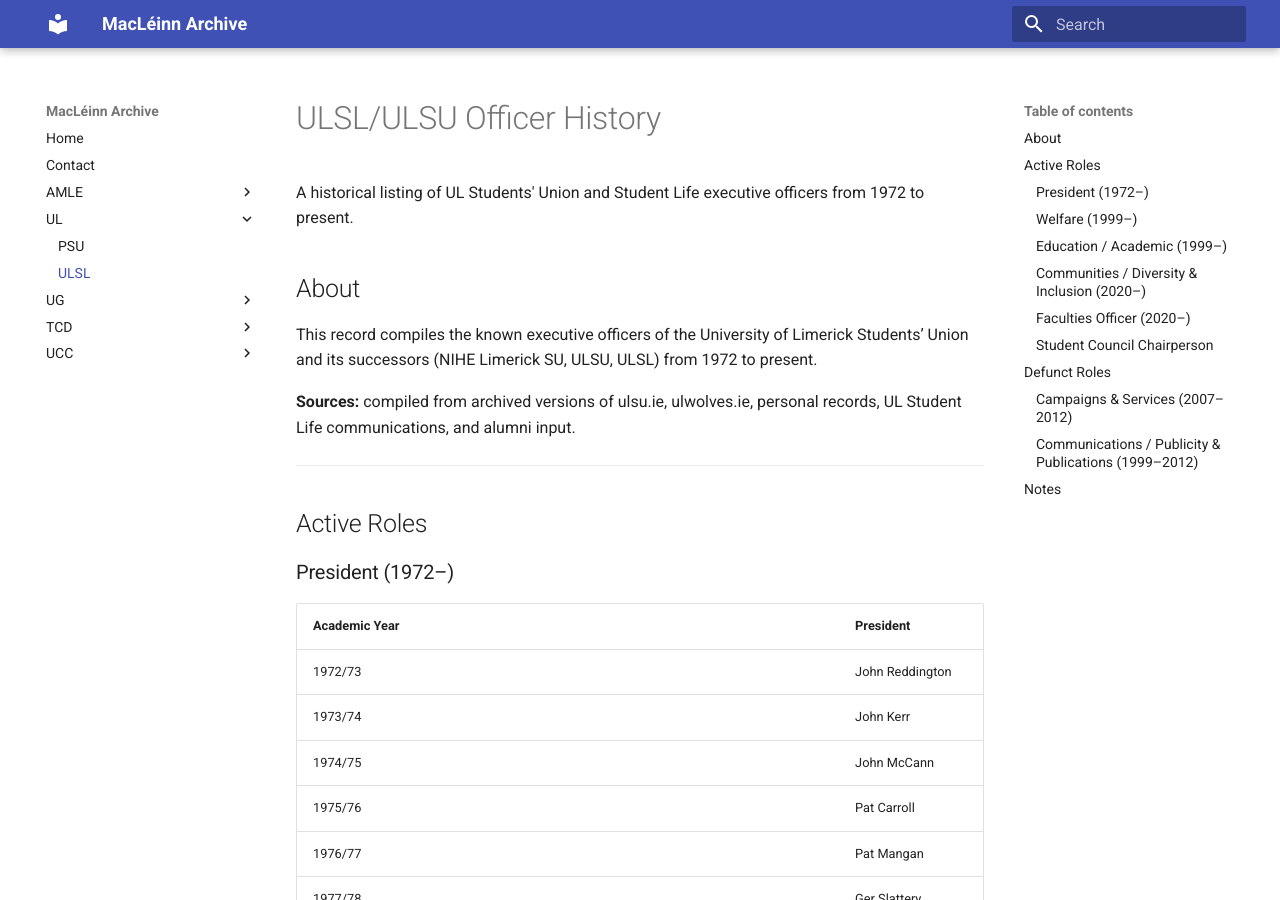
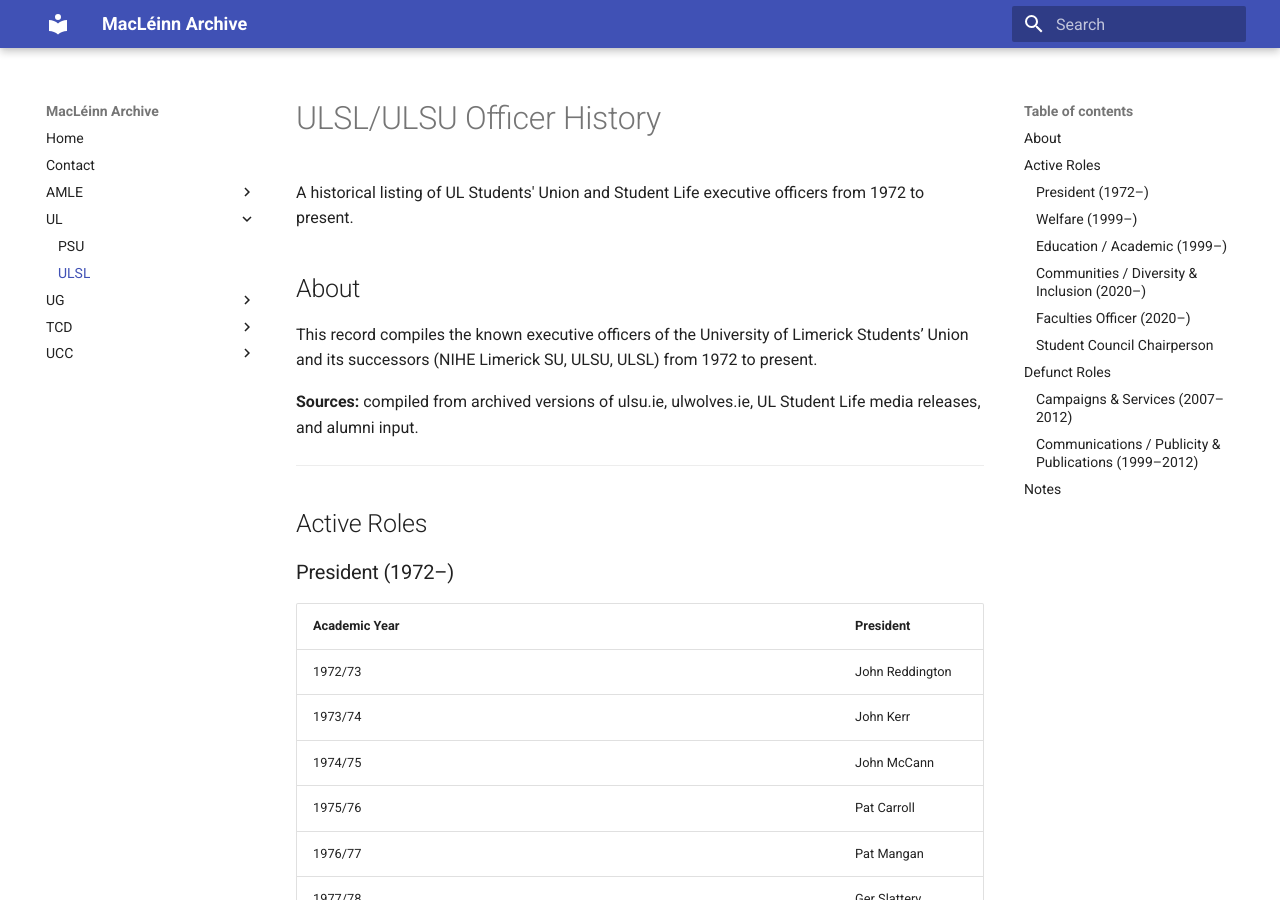
Before and after one commit to omahonye/macleinn_archive, an MkDocs documentation site: the page built from docs/ul/ULSL.md, in a window 1280 px wide and 900 px high. Built offline with MkDocs 1.6.1 and Material for MkDocs 9.7.7, drawn with Linux system fonts in a browser that asks for light colours.

Commit message:
Update ULSL.md

```diff
--- a/docs/ul/ULSL.md
+++ b/docs/ul/ULSL.md
@@ -6,7 +6,7 @@
 
 This record compiles the known executive officers of the University of Limerick Students’ Union and its successors (NIHE Limerick SU, ULSU, ULSL) from 1972 to present.
 
-**Sources:** compiled from archived versions of ulsu.ie, ulwolves.ie, personal records, UL Student Life communications, and alumni input.
+**Sources:** compiled from archived versions of ulsu.ie, ulwolves.ie, UL Student Life media releases, and alumni input.
 
 ---
 
```
